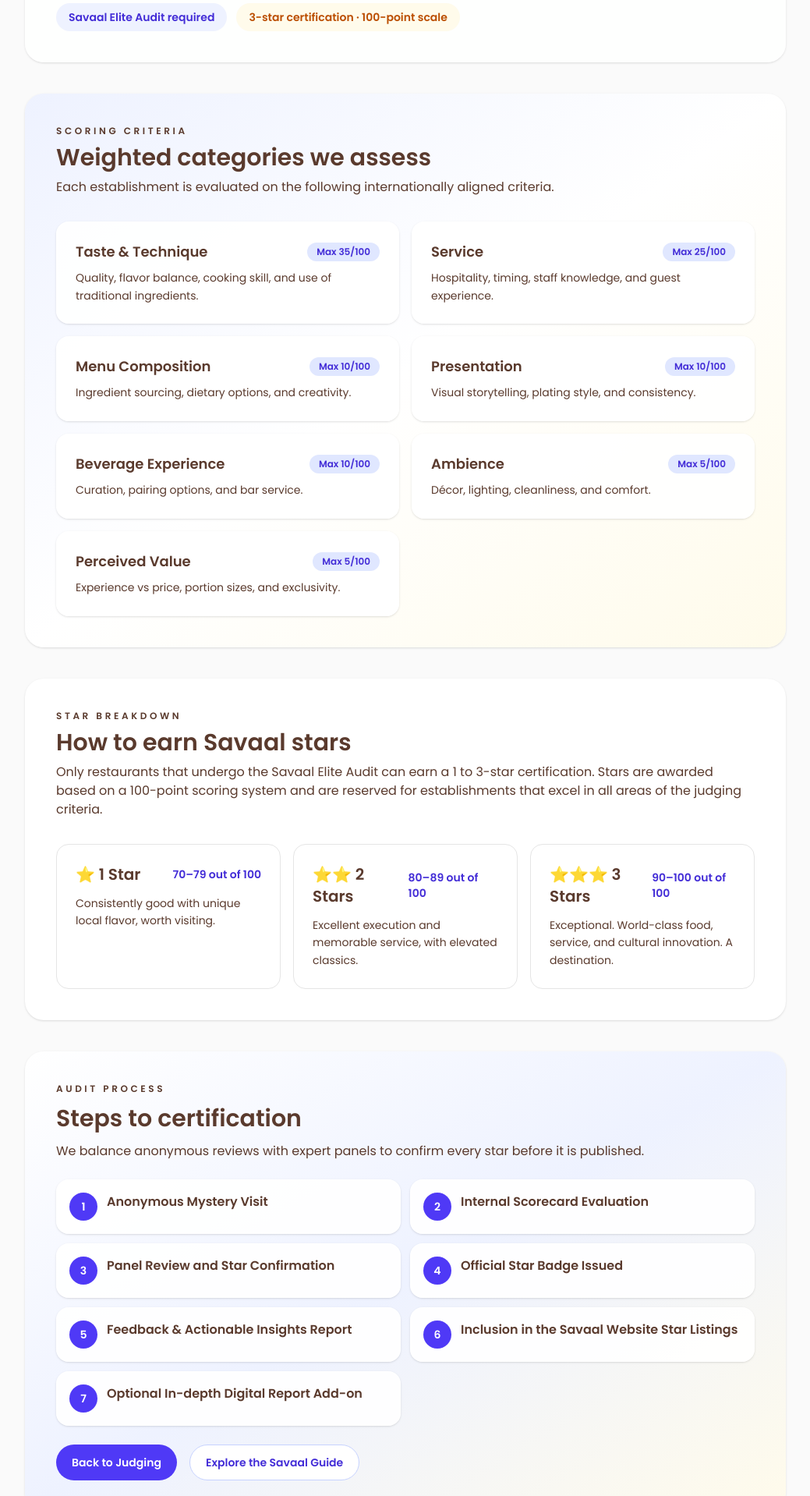
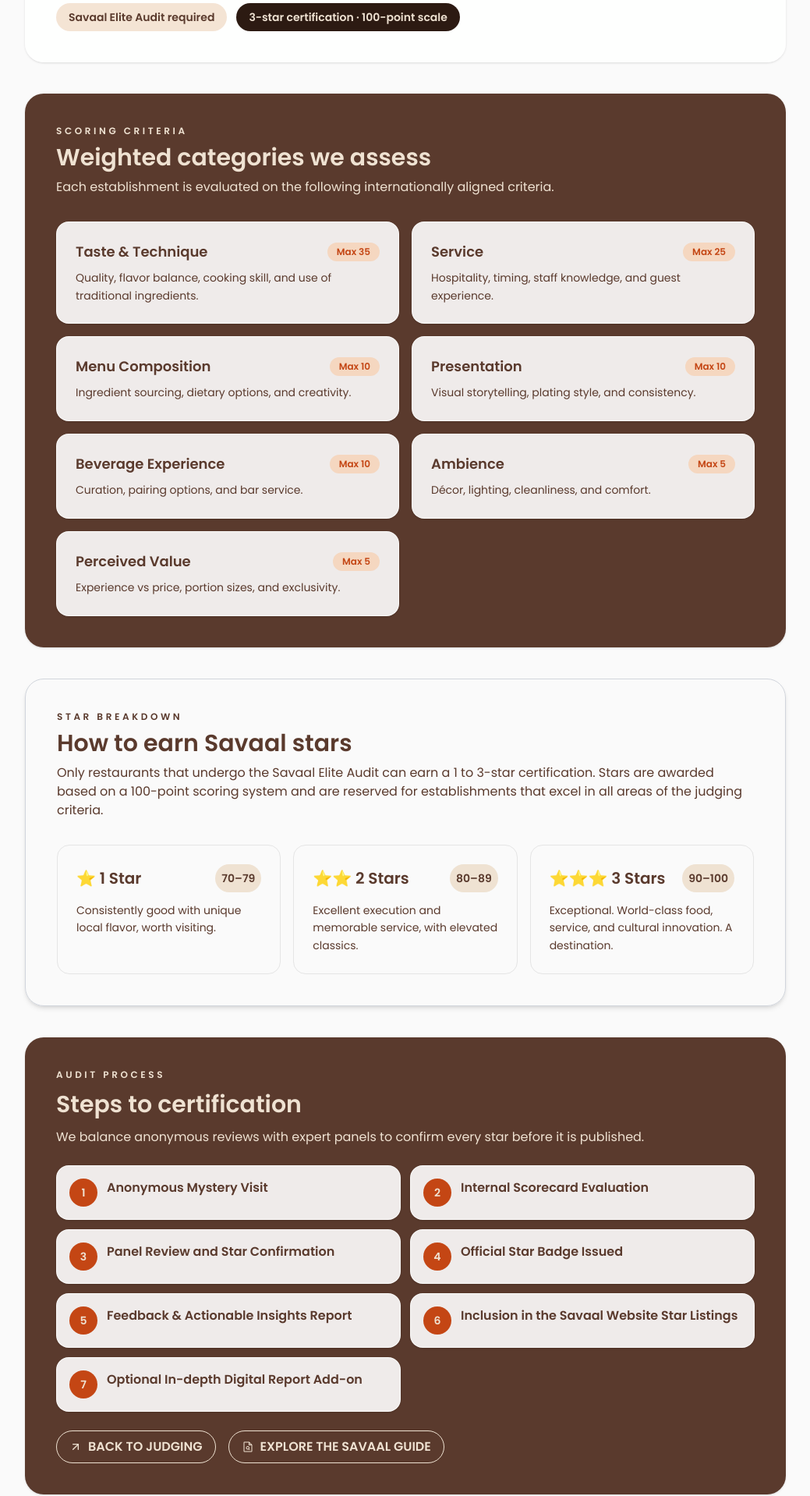
Before and after one commit to LayerSyncAi/savaal, a Next.js app: page /judging/businesses in a window 1280 px wide. Shown: the part 440-2358 px from the top of the page at 78% size, without its empty margins (120-1159 px from the left). Built offline with nearby package versions, Linux system fonts and the light colour scheme.

Commit message:
Updated business judging page

```diff
--- a/app/globals.css
+++ b/app/globals.css
@@ -14,7 +14,7 @@
   --secondary: #efe2d2;
   --secondary-rgb: 239 226 210;
   --secondary-light: #f8ecdf;
-  --tertiary: #C44614
+  --tertiary: #C44614;
   --border: #efe2d2;
   --border-light: #f2d7c2;
   --accent: #c08f6f;
--- a/app/judging/businesses/components/AuditProcess.tsx
+++ b/app/judging/businesses/components/AuditProcess.tsx
@@ -1,4 +1,8 @@
+import RoundedSlideButtonDark from "@/components/rounded-slide-button-dark";
+import RoundedSlideButtonLight from "@/components/rounded-slide-button-light";
 import Link from "next/link";
+import { FiArrowRight, FiArrowUpRight } from "react-icons/fi";
+import { PiFileMagnifyingGlass } from "react-icons/pi";
 
 type AuditProcessProps = {
 	steps: string[];
@@ -6,12 +10,17 @@ type AuditProcessProps = {
 
 export function AuditProcess({ steps }: AuditProcessProps) {
 	return (
-    <section className="grid gap-6 rounded-3xl bg-gradient-to-br from-white via-indigo-50 to-amber-50 p-10 shadow-sm">
+		<section className="grid gap-6 rounded-3xl bg-(--primary) p-10 shadow-sm">
 			<div className="space-y-3">
-        <p className="text-xs font-semibold uppercase tracking-[0.3em] text-indigo-700">Audit process</p>
-        <h2 className="text-3xl font-semibold text-neutral-900">Steps to certification</h2>
-        <p className="text-base text-neutral-700">
-          We balance anonymous reviews with expert panels to confirm every star before it is published.
+				<p className="text-xs font-semibold uppercase tracking-[0.3em] p-on-dark">
+					Audit process
+				</p>
+				<h2 className="text-3xl font-semibold p-on-dark">
+					Steps to certification
+				</h2>
+				<p className="text-base p-on-dark">
+					We balance anonymous reviews with expert panels to confirm every star
+					before it is published.
 				</p>
 			</div>
 			<ol className="grid gap-3 md:grid-cols-2">
@@ -20,7 +29,7 @@ export function AuditProcess({ steps }: AuditProcessProps) {
 						key={step}
 						className="flex items-start gap-3 rounded-2xl border border-white/70 bg-white/90 p-4 shadow-sm"
 					>
-            <span className="flex h-9 w-9 items-center justify-center rounded-full bg-indigo-600 text-sm font-semibold text-white">
+						<span className="flex h-9 w-9 items-center justify-center rounded-full bg-(--tertiary) text-sm font-semibold text-(--secondary)">
 							{index + 1}
 						</span>
 						<div>
@@ -30,18 +39,23 @@ export function AuditProcess({ steps }: AuditProcessProps) {
 				))}
 			</ol>
 			<div className="flex flex-wrap gap-4">
-        <Link
+				<RoundedSlideButtonDark
 					href="/judging"
-          className="inline-flex items-center rounded-full bg-indigo-600 px-5 py-3 text-sm font-semibold text-white transition hover:translate-y-[-2px] hover:shadow"
-        >
-          Back to Judging
-        </Link>
-        <Link
+					title="Back to Judging"
+					hoverFillColor="var(--sand)"
+					icon={<FiArrowUpRight/>}
+					defaultColor="var(--peach-light)"
+					hoverScale={1.05}
+				/>
+
+        <RoundedSlideButtonDark
 					href="/guide"
-          className="inline-flex items-center rounded-full border border-indigo-200 bg-white px-5 py-3 text-sm font-semibold text-indigo-700 transition hover:bg-indigo-50"
-        >
-          Explore the Savaal Guide
-        </Link>
+					title="Explore the Savaal Guide"
+					hoverFillColor="var(--sand)"
+					icon={<PiFileMagnifyingGlass/>}
+					defaultColor="var(--peach-light)"
+					hoverScale={1.05}
+				/>
 			</div>
 		</section>
 	);
--- a/app/judging/businesses/components/BusinessHero.tsx
+++ b/app/judging/businesses/components/BusinessHero.tsx
@@ -13,10 +13,10 @@ export function BusinessHero() {
         </p>
       </div>
       <div className="flex flex-wrap gap-3 text-sm text-neutral-700">
-        <span className="inline-flex items-center gap-2 rounded-full bg-indigo-50 px-4 py-2 font-semibold text-indigo-700">
+        <span className="inline-flex items-center gap-2 rounded-full bg-(--sand) px-4 py-2 font-semibold text-(--primary)">
           Savaal Elite Audit required
         </span>
-        <span className="inline-flex items-center gap-2 rounded-full bg-amber-50 px-4 py-2 font-semibold text-amber-700">
+        <span className="inline-flex items-center gap-2 rounded-full bg-foreground px-4 py-2 font-semibold text-(--secondary)">
           3-star certification · 100-point scale
         </span>
       </div>
--- a/app/judging/businesses/components/ScoringCriteria.tsx
+++ b/app/judging/businesses/components/ScoringCriteria.tsx
@@ -6,11 +6,11 @@ type ScoringCriteriaProps = {
 
 export function ScoringCriteria({ criteria }: ScoringCriteriaProps) {
   return (
-    <section className="grid gap-8 rounded-3xl bg-gradient-to-br from-indigo-50 via-white to-amber-50 p-10 shadow-sm">
+    <section className="grid gap-8 rounded-3xl bg-(--primary) p-10 shadow-sm">
       <div className="space-y-2">
-        <p className="text-xs font-semibold uppercase tracking-[0.3em] text-indigo-700">Scoring criteria</p>
-        <h2 className="text-3xl font-semibold text-neutral-900">Weighted categories we assess</h2>
-        <p className="text-base text-neutral-700">
+        <p className="text-xs font-semibold uppercase tracking-[0.3em] p-on-dark">Scoring criteria</p>
+        <h1 className="text-3xl font-semibold p-on-dark">Weighted categories we assess</h1>
+        <p className="text-base p-on-dark">
           Each establishment is evaluated on the following internationally aligned criteria.
         </p>
       </div>
@@ -22,8 +22,8 @@ export function ScoringCriteria({ criteria }: ScoringCriteriaProps) {
           >
             <div className="flex items-center justify-between gap-3">
               <h3 className="text-lg font-semibold text-neutral-900">{item.category}</h3>
-              <span className="rounded-full bg-indigo-100 px-3 py-1 text-xs font-semibold text-indigo-700">
-                Max {item.maxScore}/100
+              <span className="rounded-full bg-(--peach) px-3 py-1 text-xs font-semibold text-(--tertiary)">
+                Max {item.maxScore}
               </span>
             </div>
             <p className="text-sm leading-relaxed text-neutral-700">{item.description}</p>
--- a/app/judging/businesses/components/StarBreakdown.tsx
+++ b/app/judging/businesses/components/StarBreakdown.tsx
@@ -6,7 +6,7 @@ type StarBreakdownProps = {
 
 export function StarBreakdown({ starLevels }: StarBreakdownProps) {
   return (
-    <section className="grid gap-8 rounded-3xl bg-white p-10 shadow-sm">
+    <section className="grid gap-8 rounded-3xl bg-(white) p-10 shadow-md border border-gray-300">
       <div className="space-y-2">
         <p className="text-xs font-semibold uppercase tracking-[0.3em] text-amber-700">Star breakdown</p>
         <h2 className="text-3xl font-semibold text-neutral-900">How to earn Savaal stars</h2>
@@ -21,7 +21,7 @@ export function StarBreakdown({ starLevels }: StarBreakdownProps) {
           <div key={star.level} className="flex flex-col gap-3 rounded-2xl border border-neutral-200 p-6">
             <div className="flex items-center justify-between">
               <h3 className="text-xl font-semibold text-neutral-900">{star.level}</h3>
-              <span className="text-sm font-semibold text-indigo-700">{star.scoreRange}</span>
+              <span className="text-sm font-semibold text-(--primary) bg-(--secondary) rounded-full p-2">{star.scoreRange}</span>
             </div>
             <p className="text-sm leading-relaxed text-neutral-700">{star.meaning}</p>
           </div>
--- a/content/judgingBusinesses.ts
+++ b/content/judgingBusinesses.ts
@@ -51,17 +51,17 @@ export const businessCriteria: BusinessCriteria[] = [
 export const businessStarLevels: BusinessStarLevel[] = [
   {
     level: "⭐ 1 Star",
-    scoreRange: "70–79 out of 100",
+    scoreRange: "70–79",
     meaning: "Consistently good with unique local flavor, worth visiting.",
   },
   {
     level: "⭐⭐ 2 Stars",
-    scoreRange: "80–89 out of 100",
+    scoreRange: "80–89",
     meaning: "Excellent execution and memorable service, with elevated classics.",
   },
   {
     level: "⭐⭐⭐ 3 Stars",
-    scoreRange: "90–100 out of 100",
+    scoreRange: "90–100",
     meaning: "Exceptional. World-class food, service, and cultural innovation. A destination.",
   },
 ];
```
Lines whose indentation alone changed are shown as unchanged.
